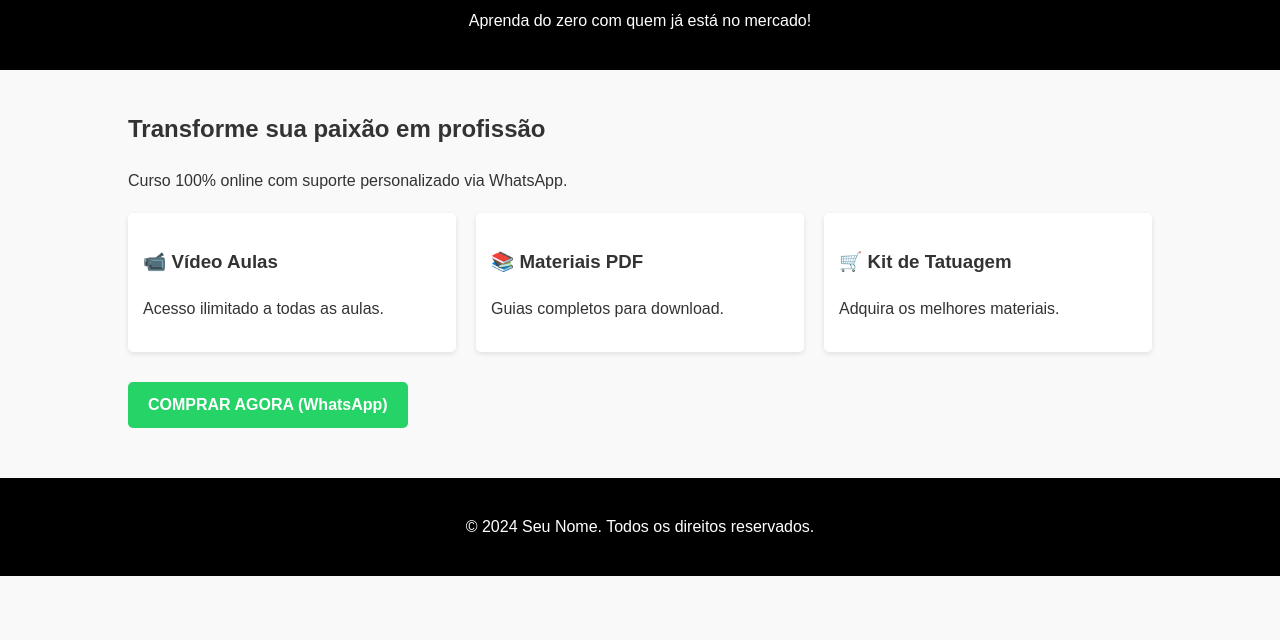
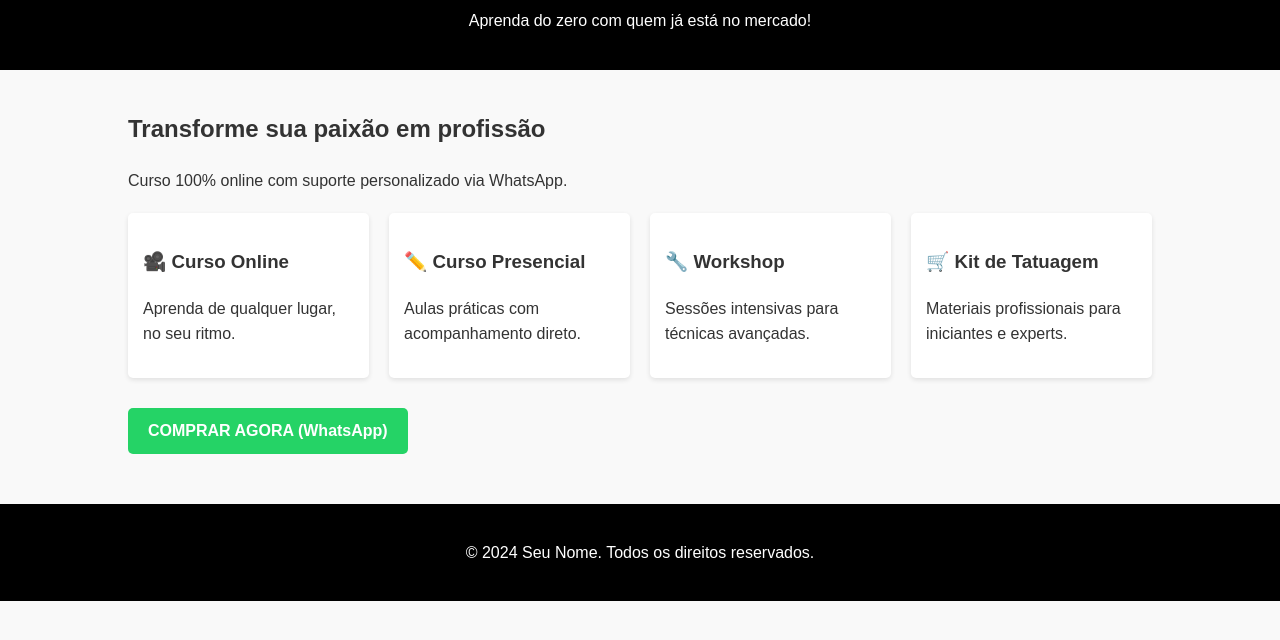
Before and after one commit to correalipe/studiowitchink, a plain HTML site: page index.html in a window 1280 px wide. Shown: the part 106-746 px from the top of the page. Drawn offline with Linux system fonts and the light colour scheme.

Commit message:
Update index.html

```diff
--- a/index.html
+++ b/index.html
@@ -72,16 +72,28 @@
 
 <div class="course-features">
     <div class="feature">
-                <h3>📹 Vídeo Aulas</h3>
-                <p>Acesso ilimitado a todas as aulas.</p>
+        <a href="online.html" style="text-decoration: none; color: inherit;">
+            <h3>🎥 Curso Online</h3>
+            <p>Aprenda de qualquer lugar, no seu ritmo.</p>
+        </a>
     </div>
     <div class="feature">
-                <h3>📚 Materiais PDF</h3>
-                <p>Guias completos para download.</p>
+        <a href="presencial.html" style="text-decoration: none; color: inherit;">
+            <h3>✏️ Curso Presencial</h3>
+            <p>Aulas práticas com acompanhamento direto.</p>
+        </a>
     </div>
     <div class="feature">
+        <a href="workshop.html" style="text-decoration: none; color: inherit;">
+            <h3>🔧 Workshop</h3>
+            <p>Sessões intensivas para técnicas avançadas.</p>
+        </a>
+    </div>
+    <div class="feature">
+        <a href="kit.html" style="text-decoration: none; color: inherit;">
             <h3>🛒 Kit de Tatuagem</h3>
-                <p>Adquira os melhores materiais.</p>
+            <p>Materiais profissionais para iniciantes e experts.</p>
+        </a>
     </div>
 </div>
 
```
Lines whose indentation alone changed are shown as unchanged.
